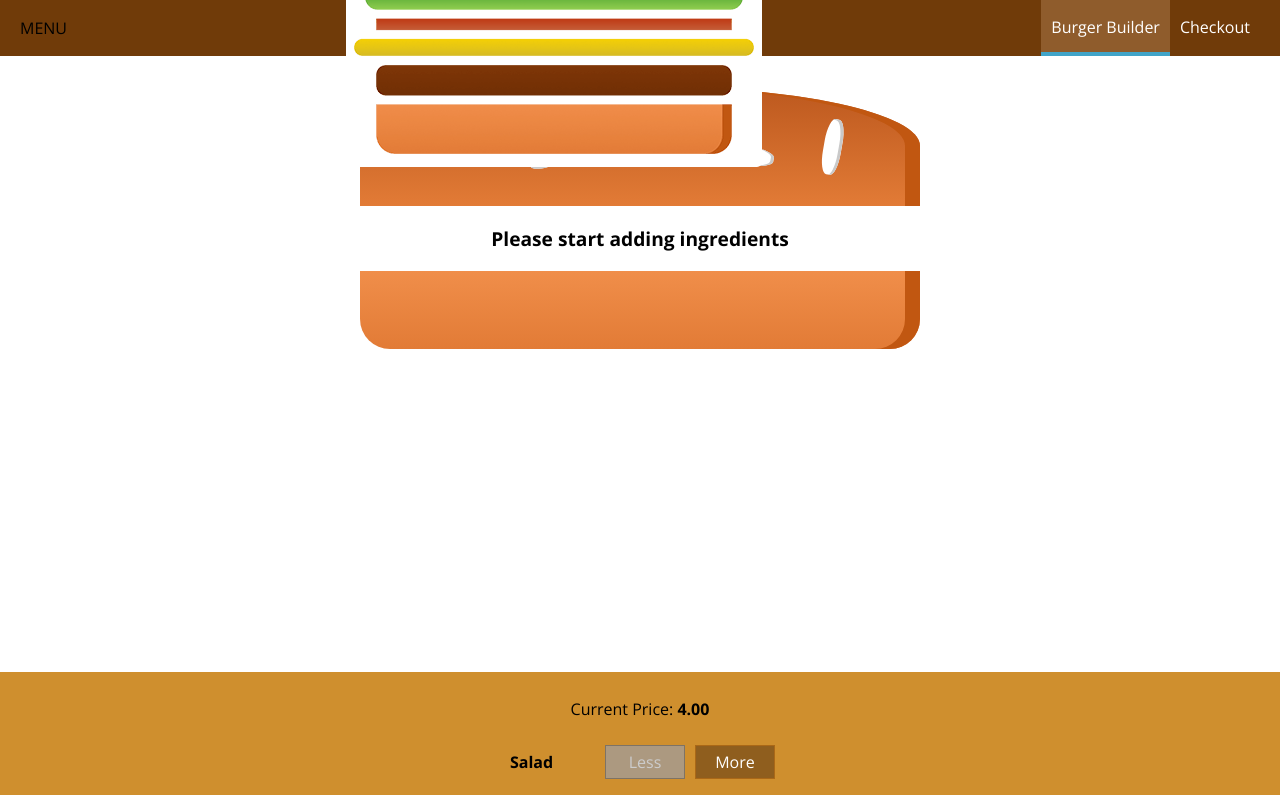
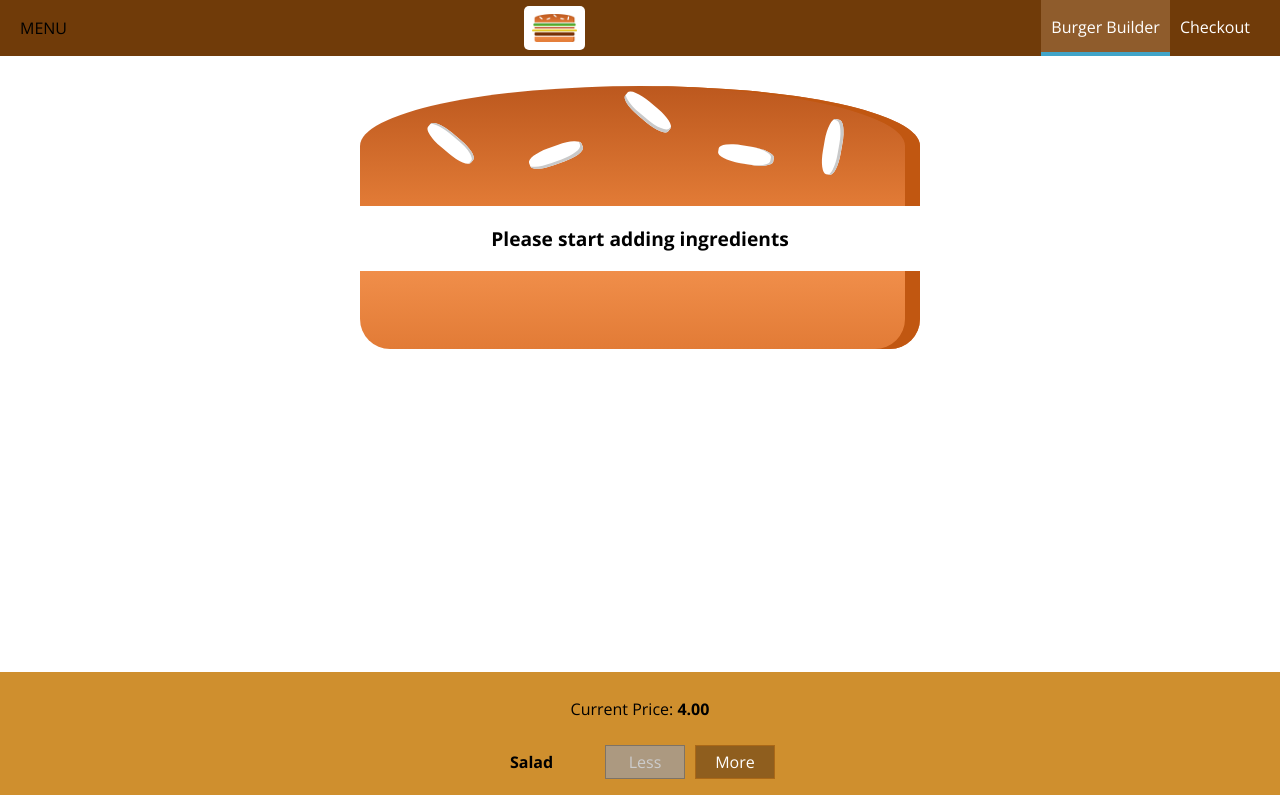
Before and after one commit to TowerGuy2909/reactBurgerBuilder, a React app in the folder reactburgerbuilder/: page / in a window 1280 px wide. Shown: the top 795 px of the page. Built offline with nearby package versions, Linux system fonts and the light colour scheme.

Commit message:
added to style sheet

```diff
--- a/reactburgerbuilder/src/components/Navigation/Toolbar/Toolbar.css
+++ b/reactburgerbuilder/src/components/Navigation/Toolbar/Toolbar.css
@@ -16,3 +16,7 @@
 .Toolbar nav {
     height: 100%;
 }
+
+.Logo {
+    height: 80%;
+}
```
